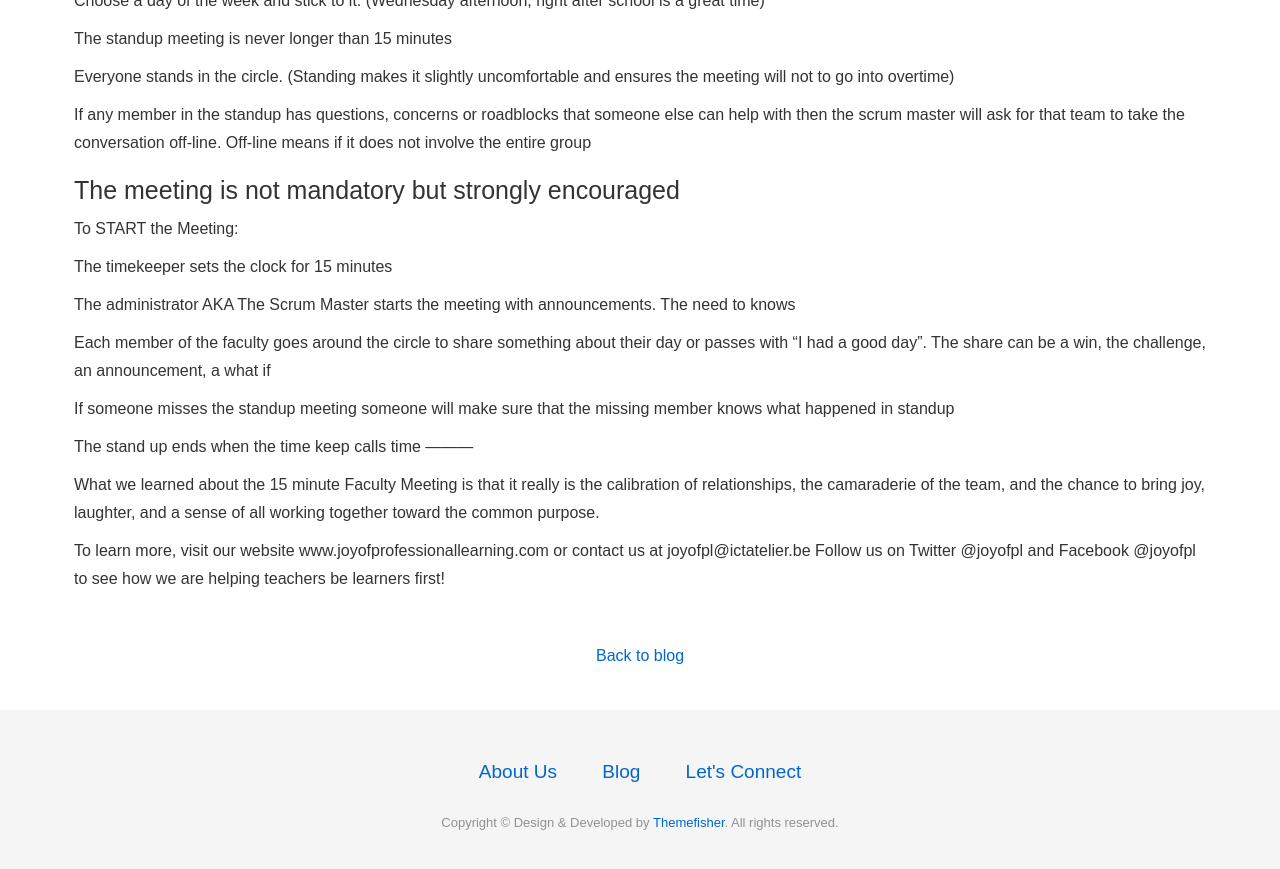
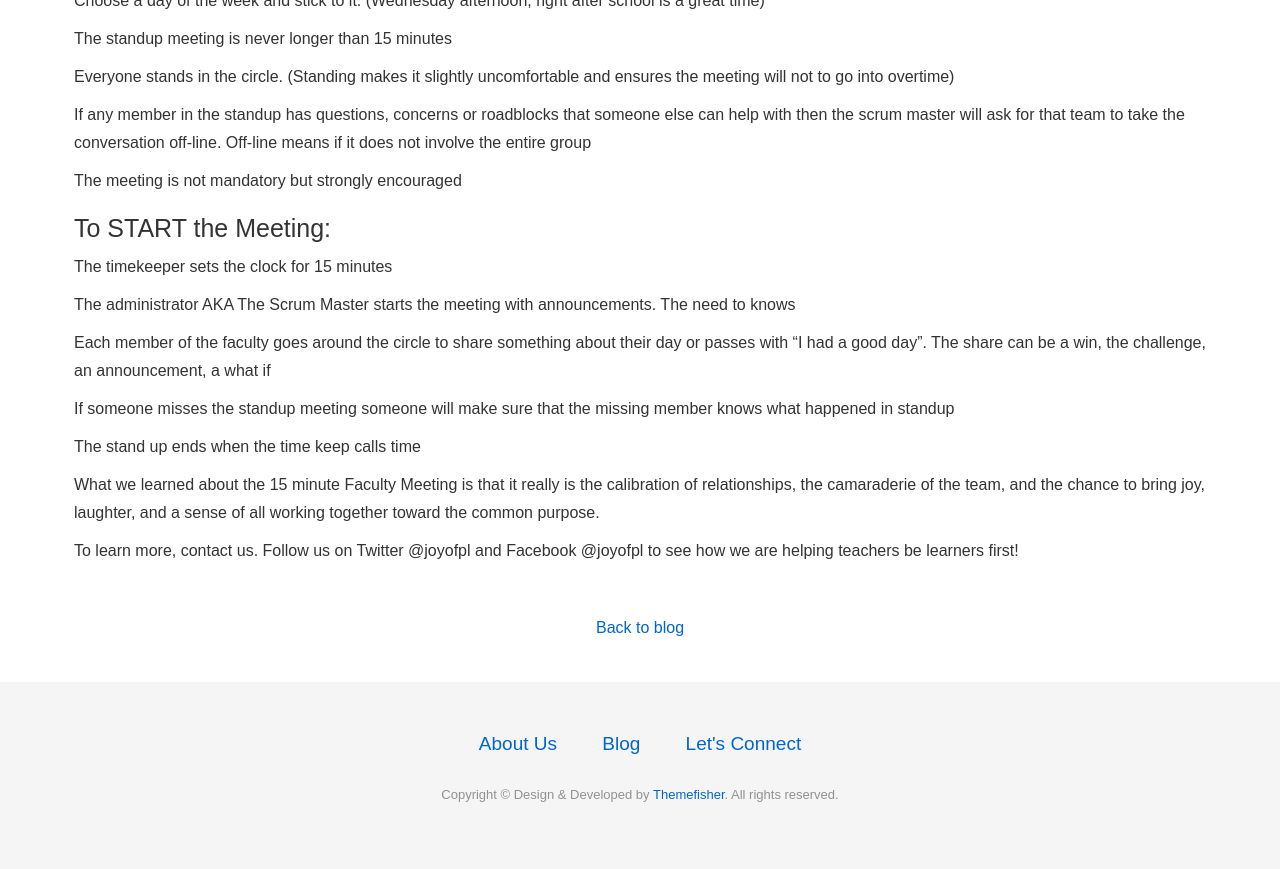
Before and after one commit to meesterkurt/joyofprofessionallearning, a Jekyll site: the page built from _posts/2017-10-14-stand-up-faculty-meeting.markdown, in a window 1280 px wide and 900 px high, scrolled down 1382 px. Shown: the top 869 px of the window. Built offline with Jekyll 4.4.1, drawn with Linux system fonts in a browser that asks for light colours; nearby versions of some CDN libraries.

Commit message:
remove link line 48

```diff
--- a/_posts/2017-10-14-stand-up-faculty-meeting.markdown
+++ b/_posts/2017-10-14-stand-up-faculty-meeting.markdown
@@ -29,9 +29,9 @@ Everyone stands in the circle. (Standing makes it slightly uncomfortable and ens
 If any member in the standup has questions, concerns or roadblocks that someone else can help with then the scrum master will ask for that team to take the conversation off-line. Off-line means if it does not involve the entire group
 
 The meeting is not mandatory but strongly encouraged
------
 
 To START the Meeting:
+-----
 
 The timekeeper sets the clock for 15 minutes
 
@@ -42,9 +42,8 @@ Each member of the faculty goes around the circle to share something about their
 If someone misses the standup meeting someone will make sure that the missing member knows what happened in standup
 
 The stand up ends when the time keep calls time
-———
 
 What we learned about the 15 minute Faculty Meeting is that it really is the calibration of relationships, the camaraderie of the team, and the chance to bring joy, laughter, and a sense of all working together toward the common purpose.
 
-To learn more, visit our website www.joyofprofessionallearning.com or contact us at joyofpl@ictatelier.be
+To learn more, contact us.
 Follow us on Twitter @joyofpl and Facebook @joyofpl to see how we are helping teachers be learners first!
```
